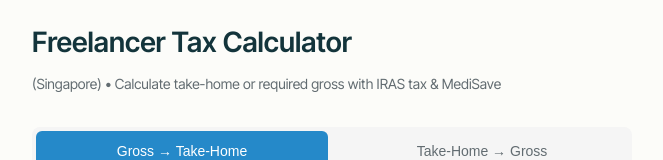
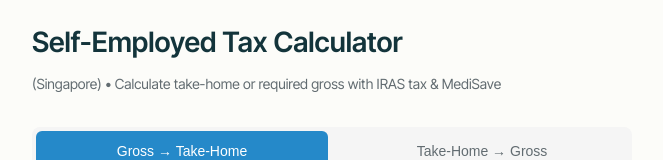
Before and after one commit to azeltitt/tax-calculator, a plain HTML site: page index.html in a window 1280 px wide. Shown: the top 160 px of the page, without its empty margins (308-971 px from the left). Drawn offline with Linux system fonts and the light colour scheme.

Commit message:
index.html

```diff
--- a/index.html
+++ b/index.html
@@ -3,7 +3,7 @@
 <head>
     <meta charset="UTF-8">
     <meta name="viewport" content="width=device-width, initial-scale=1.0">
-    <title>Freelancer Tax Calculator (Singapore)</title>
+    <title>Self-Employed Tax Calculator (Singapore)</title>
     <link rel="preconnect" href="https://fonts.googleapis.com">
     <link rel="preconnect" href="https://fonts.gstatic.com" crossorigin>
     <link href="https://fonts.googleapis.com/css2?family=Inter+Tight:wght@400;500;600&display=swap" rel="stylesheet">
@@ -307,7 +307,7 @@
 </head>
 <body>
     <div class="container">
-        <h1>Freelancer Tax Calculator</h1>
+        <h1>Self-Employed Tax Calculator</h1>
         <p class="subtitle">(Singapore) • Calculate take-home or required gross with IRAS tax & MediSave</p>
 
         <div class="mode-toggle">
```
